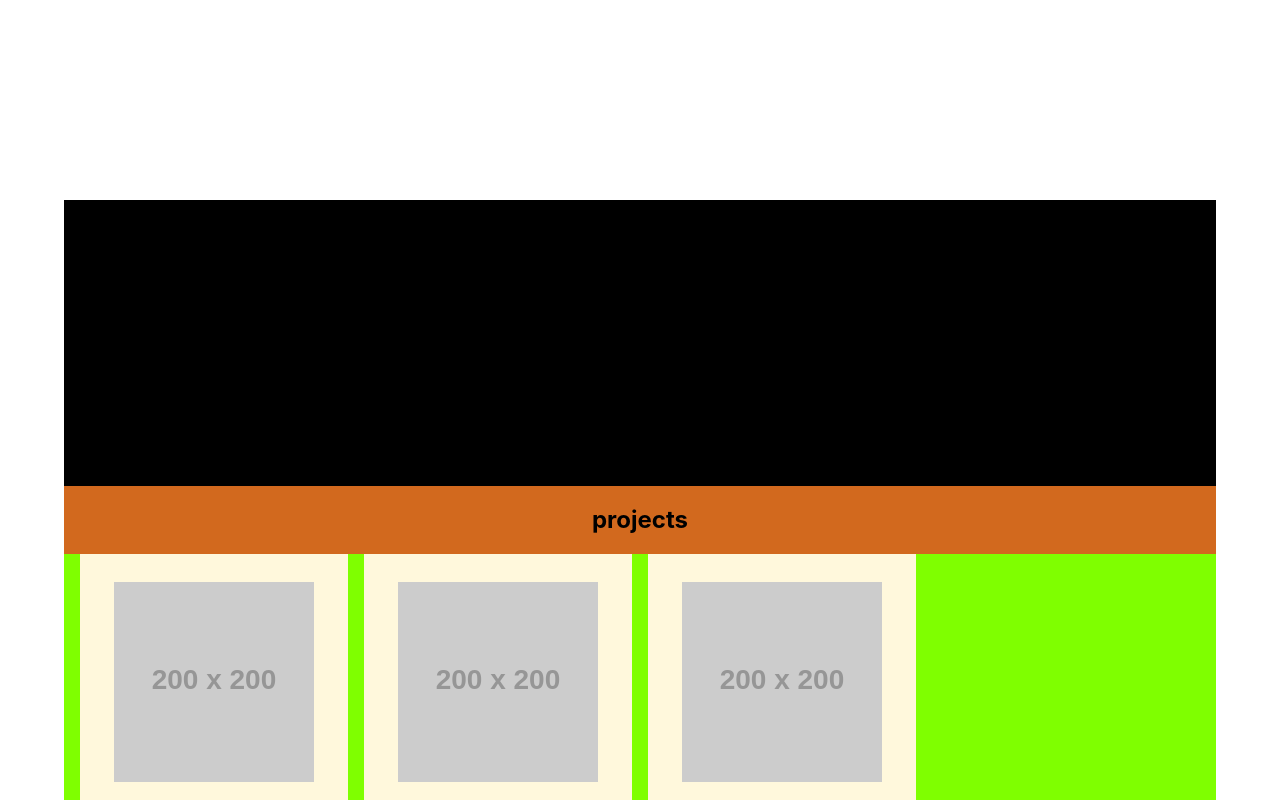
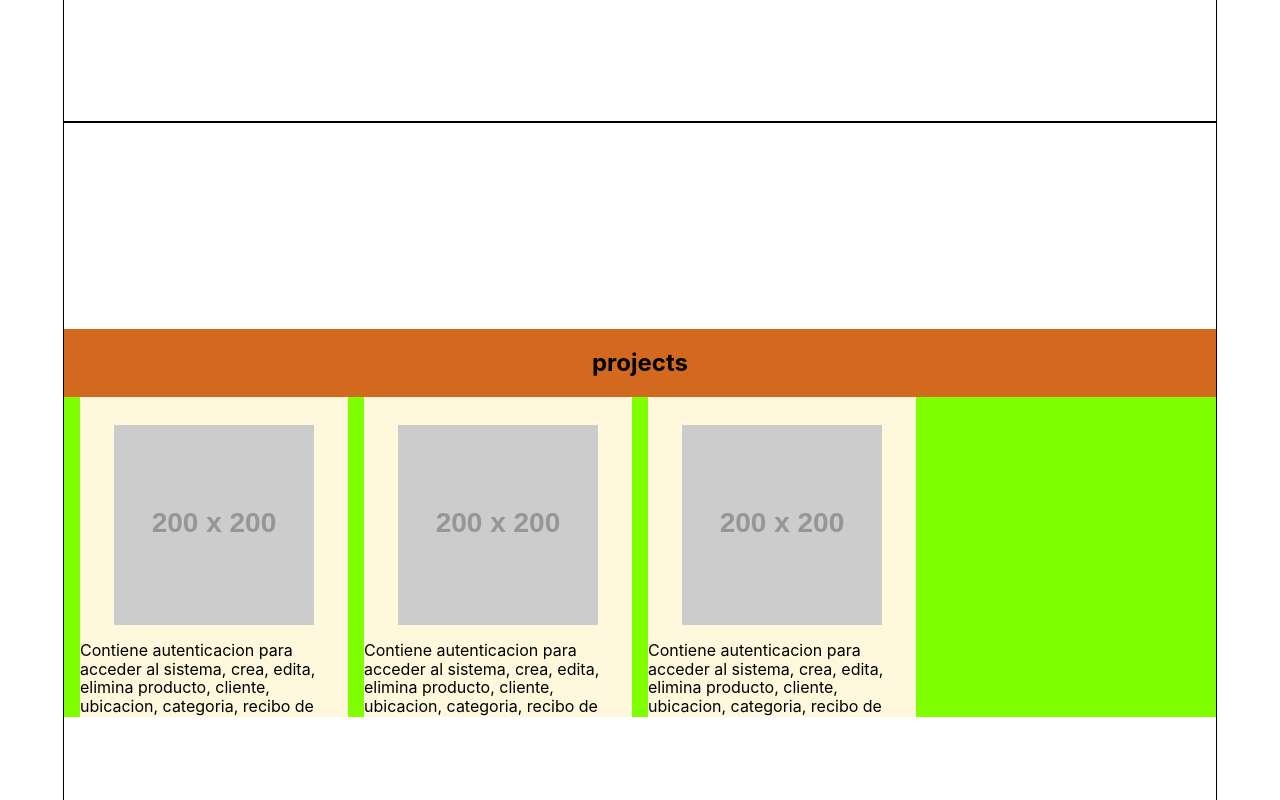
Before and after one commit to masiafrest/portfolio, a React (Create React App) app: page / in a window 1280 px wide. Shown: the part 1480-2280 px from the top of the page. Built offline with nearby package versions, Linux system fonts and the light colour scheme.

Commit message:
triyin fix section project

```diff
--- a/src/components/Sections/Projects/Card/Card.css
+++ b/src/components/Sections/Projects/Card/Card.css
@@ -1,5 +1,6 @@
 .card {
   background: cornsilk;
+  height: 100%;
   display: flex;
   flex-direction: column;
   align-items: center;
--- a/src/components/Sections/Projects/Project.css
+++ b/src/components/Sections/Projects/Project.css
@@ -1,6 +1,5 @@
 .projects {
   background: chocolate;
-  height: 100%;
   width: 100%;
   display: flex;
   flex-direction: column;
--- a/src/components/Sections/Sections.css
+++ b/src/components/Sections/Sections.css
@@ -1,18 +1,14 @@
 .section {
+  border: 1px solid black;
   /* background-color: cornflowerblue; */
   min-height: 100vh;
-  /* max-width: 800px; */
+  /* max-width: 900px; */
   width: 90%;
   margin: auto;
 
-  padding-top: 80px;
-  height: 10%;
+  /* padding-top: 80px; */
   display: flex;
   flex-direction: column;
   align-items: center;
   justify-content: center;
 }
-
-.section.Projects {
-  background: black;
-}
```
